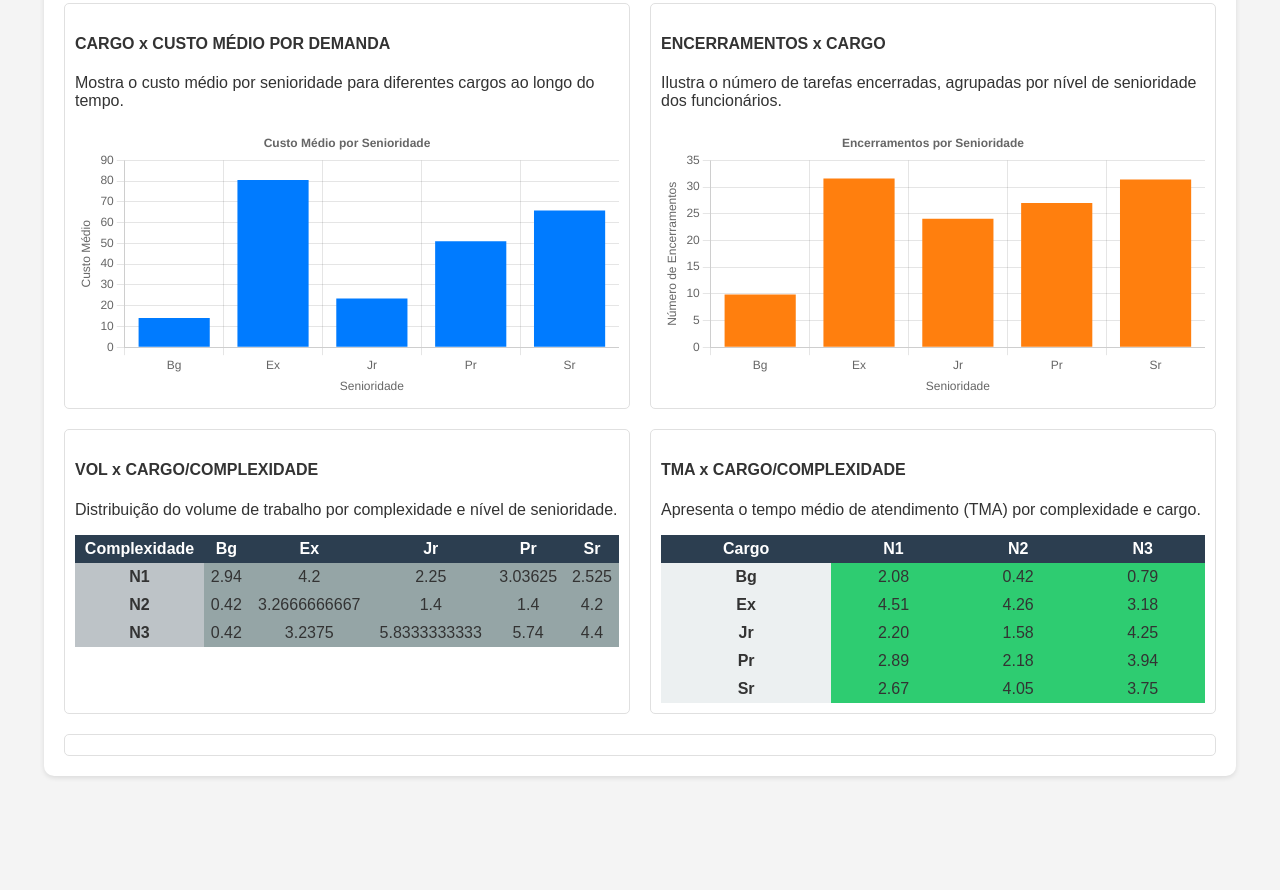
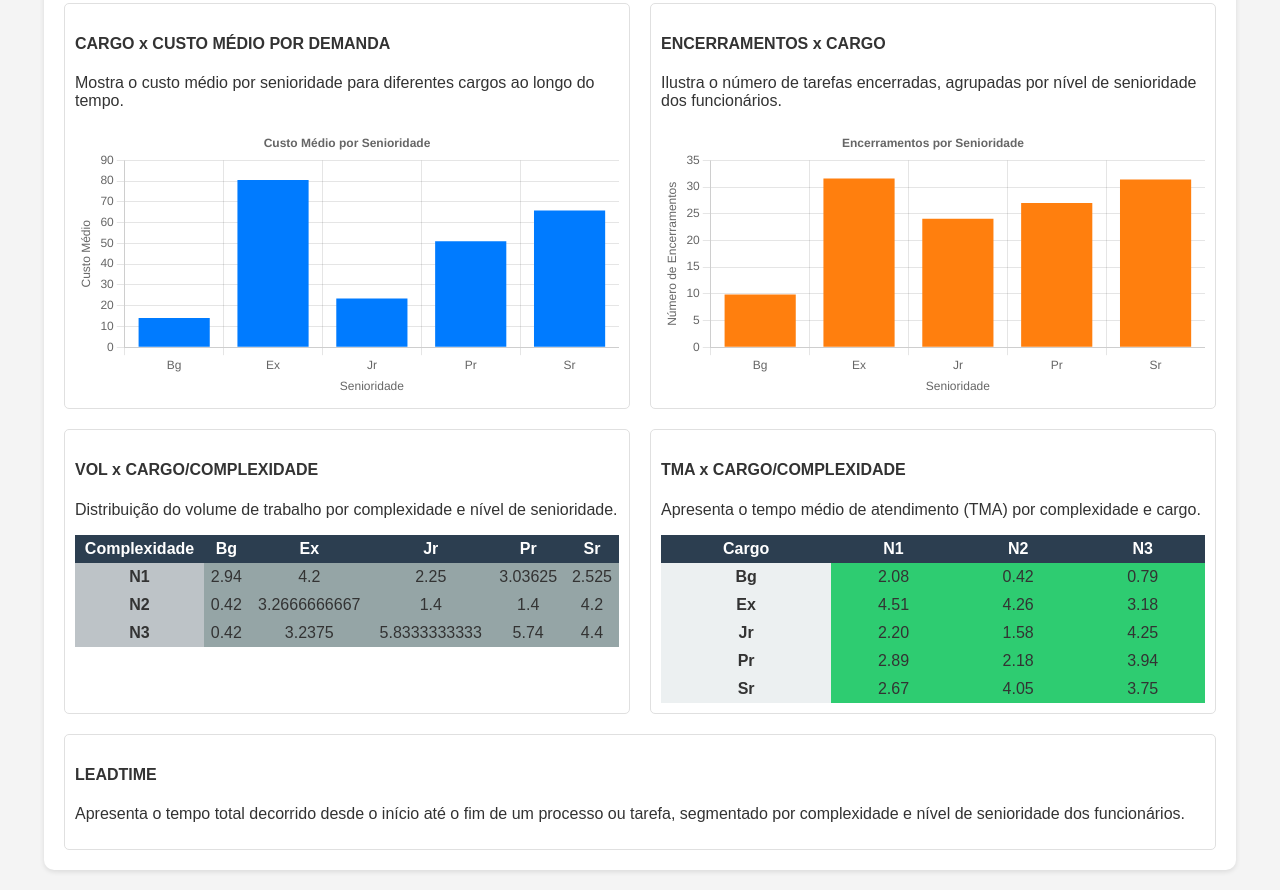
Before and after one commit to turing-420/softek-2024, a plain HTML site: page dash-web/jam/index.html in a window 1280 px wide. Shown: the part 602-1492 px from the top of the page. Before the commit the page ends 1398 px from the top, so only its background shows below. Drawn offline with nearby package versions, Linux system fonts and the light colour scheme.

Commit message:
leadtime h4+p

```diff
--- a/dash-web/jam/index.html
+++ b/dash-web/jam/index.html
@@ -126,8 +126,11 @@
         </div>
     </div>
 
+    <div id="leadtime-table">
+        <h4>LEADTIME</h4>
+        <p>Apresenta o tempo total decorrido desde o início até o fim de um processo ou tarefa, segmentado por complexidade e nível de senioridade dos funcionários.</p>
+    </div>
 
-    <div id="leadtime-table"></div>
 </div>
 
 <script src="https://cdnjs.cloudflare.com/ajax/libs/xlsx/0.18.5/xlsx.full.min.js"></script>
```
Lines whose indentation alone changed are shown as unchanged.
